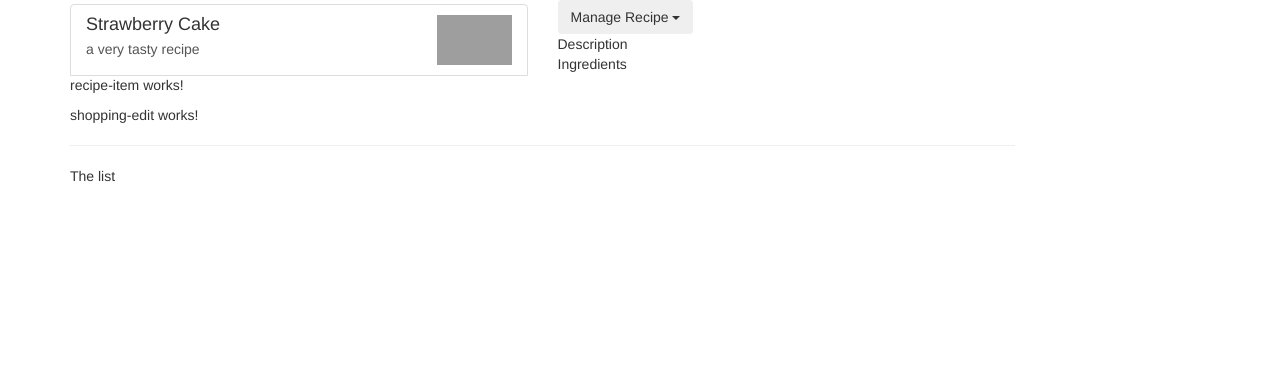
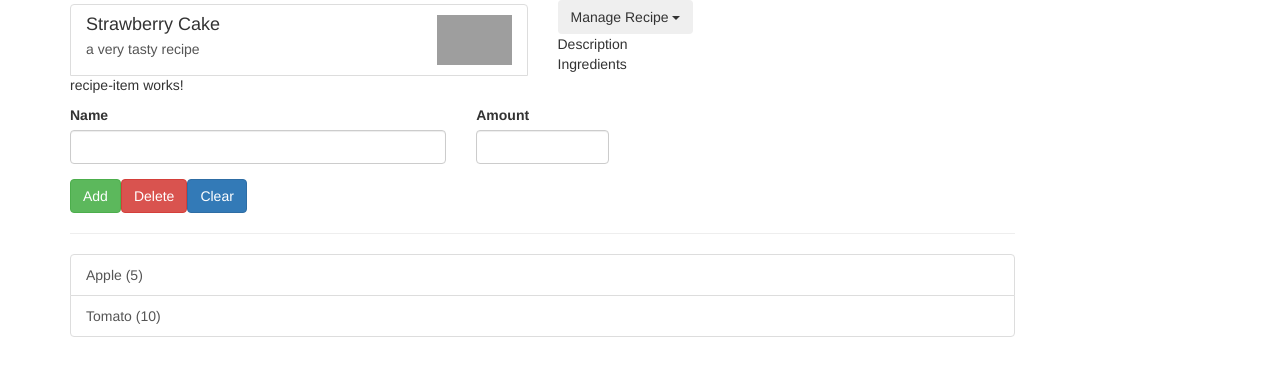
Before and after one commit to charles-desouza/Angular-training-repo, an Angular app in the folder recipe-guide/: page / in a window 1280 px wide. Shown: the part 143-518 px from the top of the page. Built offline with nearby package versions, Linux system fonts and the light colour scheme; grey boxes are pictures that could not be loaded.

Commit message:
add shopping list content

```diff
--- a/recipe-guide/src/app/shopping-list/shopping-edit/shopping-edit.component.html
+++ b/recipe-guide/src/app/shopping-list/shopping-edit/shopping-edit.component.html
@@ -1 +1,23 @@
-<p>shopping-edit works!</p>
+<div class="row">
+    <div class="col-xs-12">
+        <form>
+            <div class="row">
+                <div class="col-sm-5 form-group">
+                    <label for="name">Name</label>
+                    <input type="text" id="name" class="form-control">
+                </div>
+                <div class="col-sm-2 form-group">
+                    <label for="amount">Amount</label>
+                    <input type="number" id="amount" class="form-control">
+                </div>
+            </div>
+            <div class="row">
+                <div class="col-xs-12">
+                    <button class="btn btn-success" type="submit">Add</button>
+                    <button class="btn btn-danger" type="button">Delete</button>
+                    <button class="btn btn-primary" type="button">Clear</button>
+                </div>
+            </div>
+        </form>
+    </div>
+</div>
--- a/recipe-guide/src/app/shopping-list/shopping-list.component.html
+++ b/recipe-guide/src/app/shopping-list/shopping-list.component.html
@@ -2,6 +2,10 @@
     <div class="col-xs-10">
         <app-shopping-edit></app-shopping-edit>
         <hr>
-        <p>The list</p>
+        <ul class="list-group">
+            <a class="list-group-item" style="cursor: pointer;" *ngFor="let ingredient of ingredients">
+                {{ingredient.name}} ({{ingredient.amount}})
+            </a>
+        </ul>
     </div>
 </div>
--- a/recipe-guide/src/app/shopping-list/shopping-list.component.ts
+++ b/recipe-guide/src/app/shopping-list/shopping-list.component.ts
@@ -1,4 +1,5 @@
 import { Component, OnInit } from '@angular/core';
+import { Ingredient } from '../shared/ingredient.model';
 
 @Component({
   selector: 'app-shopping-list',
@@ -7,6 +8,10 @@
 })
 export class ShoppingListComponent implements OnInit {
 
+  ingredients : Ingredient[] = [
+    new Ingredient('Apple',5),
+    new Ingredient('Tomato',10)
+  ];
   constructor() { }
 
   ngOnInit(): void {
```
